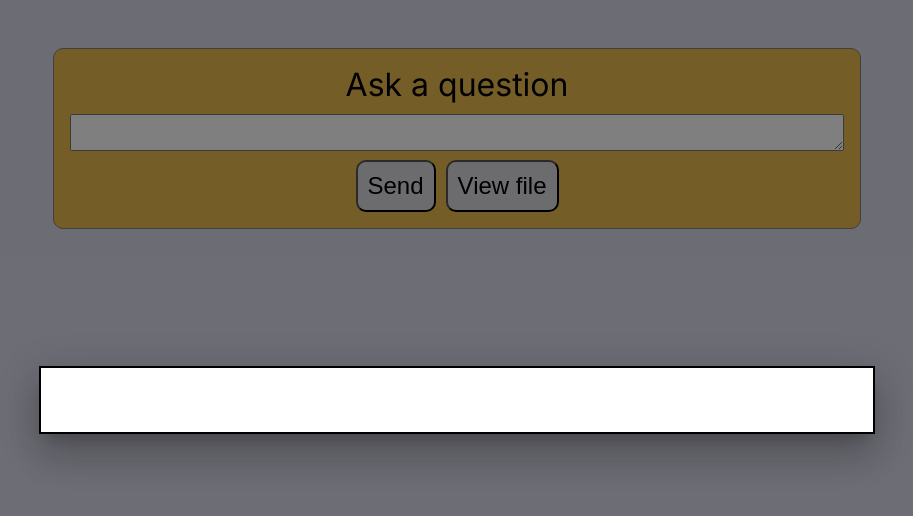
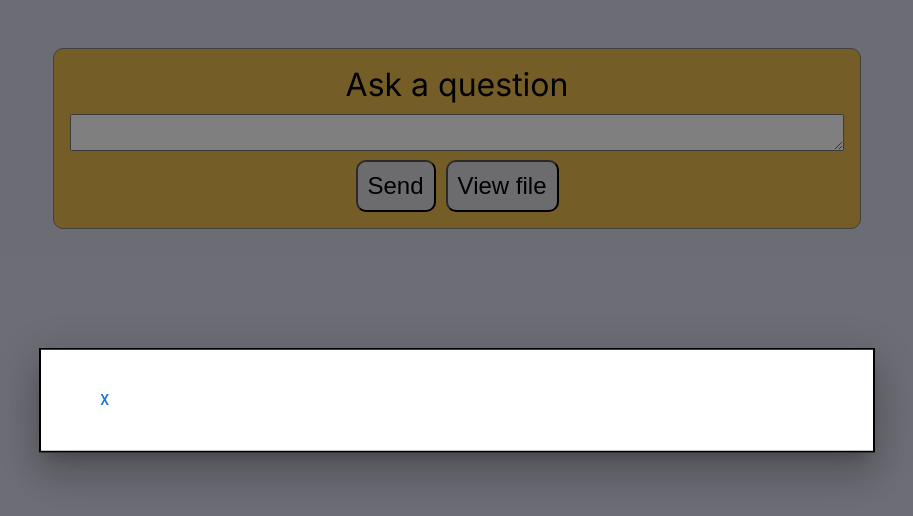
Before and after one commit to danugarri/nlp-next, a Next.js app: page / in a window 1280 px wide. Both pictures are taken after a click on the button "View file". Shown: the top 516 px of the page, without its empty margins (183-1096 px from the left). Built offline with nearby package versions, Linux system fonts and the light colour scheme; no server answers.

Commit message:
Implemented modal to preview file text

```diff
--- a/src/app/components/BasicModal/BasicModal.tsx
+++ b/src/app/components/BasicModal/BasicModal.tsx
@@ -2,6 +2,7 @@ import React, { useState } from 'react';
 import Box from '@mui/material/Box';
 import Button from '@mui/material/Button';
 import Modal from '@mui/material/Modal';
+import { BasicModalProps } from './basicModal.types';
 
 const style = {
   position: 'absolute' as 'absolute',
@@ -15,9 +16,12 @@ const style = {
   p: 4,
 };
 
-export default function BasicModal({ fileContent }: { fileContent: string }) {
+export default function BasicModal({ fileContent, updateDisplayPreview }: BasicModalProps) {
   const [open, setOpen] = useState(true);
-  const handleClose = () => setOpen(false);
+  const handleClose = () => {
+    setOpen(false);
+    updateDisplayPreview();
+  };
 
   return (
     <div>
@@ -27,7 +31,10 @@ export default function BasicModal({ fileContent }: { fileContent: string }) {
         aria-labelledby="modal-modal-title"
         aria-describedby="modal-modal-description"
       >
-        <Box sx={style}>{fileContent}</Box>
+        <Box sx={style}>
+          <Button onClick={handleClose}>X</Button>
+          {fileContent}
+        </Box>
       </Modal>
     </div>
   );
--- /dev/null
+++ b/src/app/components/BasicModal/basicModal.types.ts
@@ -0,0 +1,4 @@
+export type BasicModalProps = {
+  fileContent: string;
+  updateDisplayPreview: () => void;
+};
--- a/src/app/components/FilePreview/FilePreview.tsx
+++ b/src/app/components/FilePreview/FilePreview.tsx
@@ -3,7 +3,7 @@ import { DisplayPreviewProps } from './filePreview.types';
 import { getFilePreview } from '@/app/services/filePreview';
 import BasicModal from '../BasicModal';
 
-const FilePreview = ({ displayPreview }: DisplayPreviewProps) => {
+const FilePreview = ({ displayPreview, updateDisplayPreview }: DisplayPreviewProps) => {
   const [fileContent, setFileContent] = useState<string>('');
   useEffect(() => {
     const updateFileContent = async () => {
@@ -11,9 +11,9 @@ const FilePreview = ({ displayPreview }: DisplayPreviewProps) => {
       setFileContent(content.result);
     };
     updateFileContent();
-  }, [displayPreview]);
+  }, []);
 
-  return displayPreview ? <BasicModal fileContent={fileContent} /> : <></>;
+  return displayPreview ? <BasicModal fileContent={fileContent} updateDisplayPreview={updateDisplayPreview} /> : <></>;
 };
 
 export default FilePreview;
--- a/src/app/components/FilePreview/filePreview.types.ts
+++ b/src/app/components/FilePreview/filePreview.types.ts
@@ -1,3 +1,4 @@
 export type DisplayPreviewProps = {
   displayPreview: boolean;
+  updateDisplayPreview: () => void;
 };
--- a/src/app/page.tsx
+++ b/src/app/page.tsx
@@ -30,7 +30,7 @@ export default function Home() {
         updateDisplayPreview={updateDisplayPreview}
       />
       <FeedBack queryResponse={queryResponse} />
-      <FilePreview displayPreview={displayPreview} />
+      <FilePreview displayPreview={displayPreview} updateDisplayPreview={updateDisplayPreview} />
     </>
   );
 }
```
